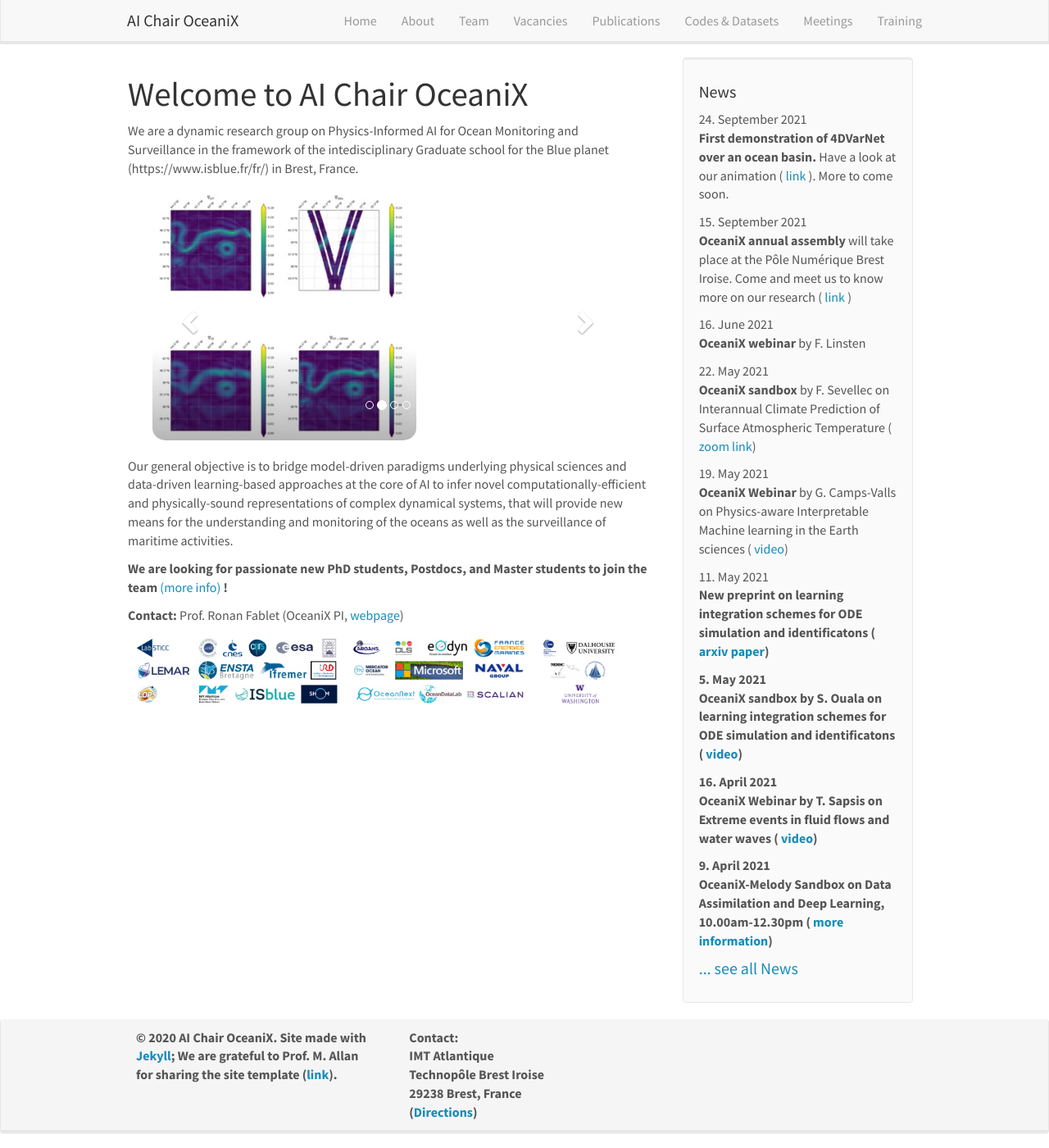
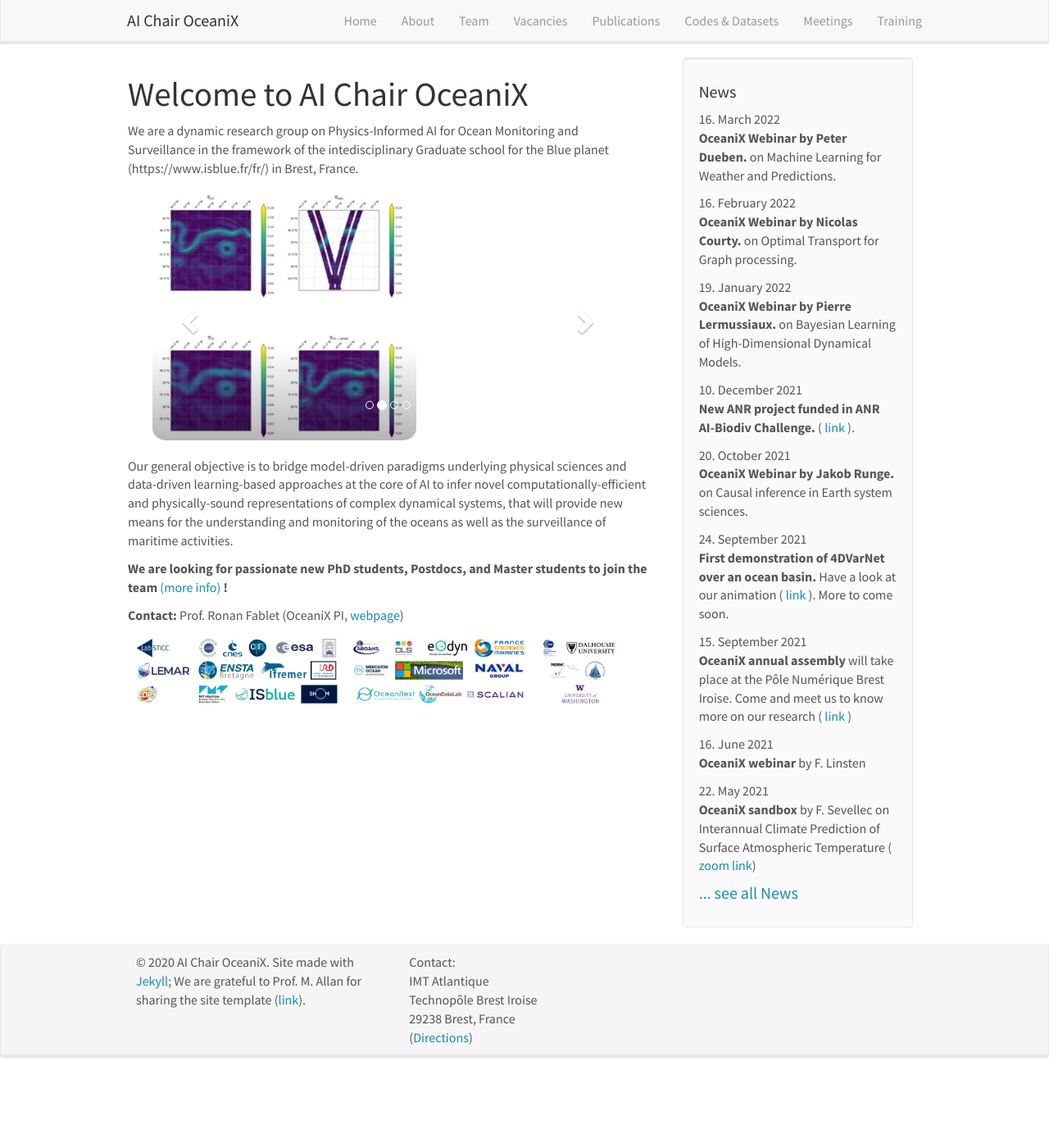
Before and after one commit to CIA-Oceanix/CIA-Oceanix.github.io, a Jekyll site: the page built from _pages/home.md, in a window 1280 px wide and 1400 px high. Shown: the whole window at 82% size. Built offline with Jekyll 4.4.1, drawn with Linux system fonts in a browser that asks for light colours; nearby versions of some CDN libraries.

Commit message:
Update news.yml

```diff
--- a/_data/news.yml
+++ b/_data/news.yml
@@ -1,3 +1,18 @@
+- date: 16. March 2022
+  headline: " <b> OceaniX Webinar by Peter Dueben. </b> on Machine Learning for Weather and Predictions."
+
+- date: 16. February 2022
+  headline: " <b> OceaniX Webinar by Nicolas Courty. </b> on Optimal Transport for Graph processing."
+
+- date: 19. January 2022
+  headline: " <b> OceaniX Webinar by Pierre Lermussiaux. </b> on Bayesian Learning of High-Dimensional Dynamical Models."
+
+- date: 10. December 2021
+  headline: " <b> New ANR project funded in ANR AI-Biodiv Challenge. </b> (<a href='https://dataanalyticspost.com/projet-fish-predict/'> link </a>)."
+
+- date: 20. October 2021
+  headline: " <b> OceaniX Webinar by Jakob Runge. </b> on Causal inference in Earth system sciences."
+
 - date: 24. September 2021
   headline: " <b> First demonstration of 4DVarNet over an ocean basin. </b> Have a look at our animation (<a href='https://youtu.be/7LVgOf9HB2I'> link </a>). More to come soon."
 
```
